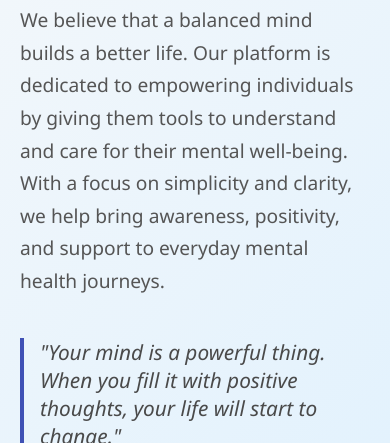
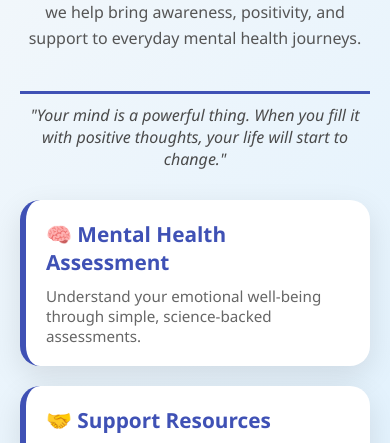
Before and after one commit to kumarrajan64751/my-site, a plain HTML site: page index.html in a window 390 px wide. Shown: the part 401-844 px from the top of the page. Drawn offline with nearby package versions, Linux system fonts and the light colour scheme; no server answers.

Commit message:
Add files via upload

```diff
--- a/index.html
+++ b/index.html
@@ -110,6 +110,7 @@
             .container {
                 flex-direction: column;
                 padding: 20px;
+                height: auto;
             }
 
             .left,
@@ -120,7 +121,37 @@
             }
 
             .left {
+                align-items: center;
+                text-align: center;
                 margin-bottom: 30px;
+            }
+
+            .left h1 {
+                font-size: 2rem;
+            }
+
+            .left p {
+                font-size: 1rem;
+                line-height: 1.6;
+            }
+
+            .quote {
+                font-size: 1rem;
+                border-left: none;
+                border-top: 3px solid #3f51b5;
+                padding-left: 0;
+                padding-top: 10px;
+            }
+
+            #lottie-container {
+                width: 150px;
+                height: 150px;
+                margin: 20px auto;
+            }
+
+            .right {
+                align-items: center;
+                padding-left: 0;
             }
 
             .feature-link {
@@ -129,6 +160,15 @@
 
             .feature {
                 width: 100%;
+                padding: 20px;
+            }
+
+            .feature h3 {
+                font-size: 1.3rem;
+            }
+
+            .feature p {
+                font-size: 0.95rem;
             }
         }
     </style>
```
